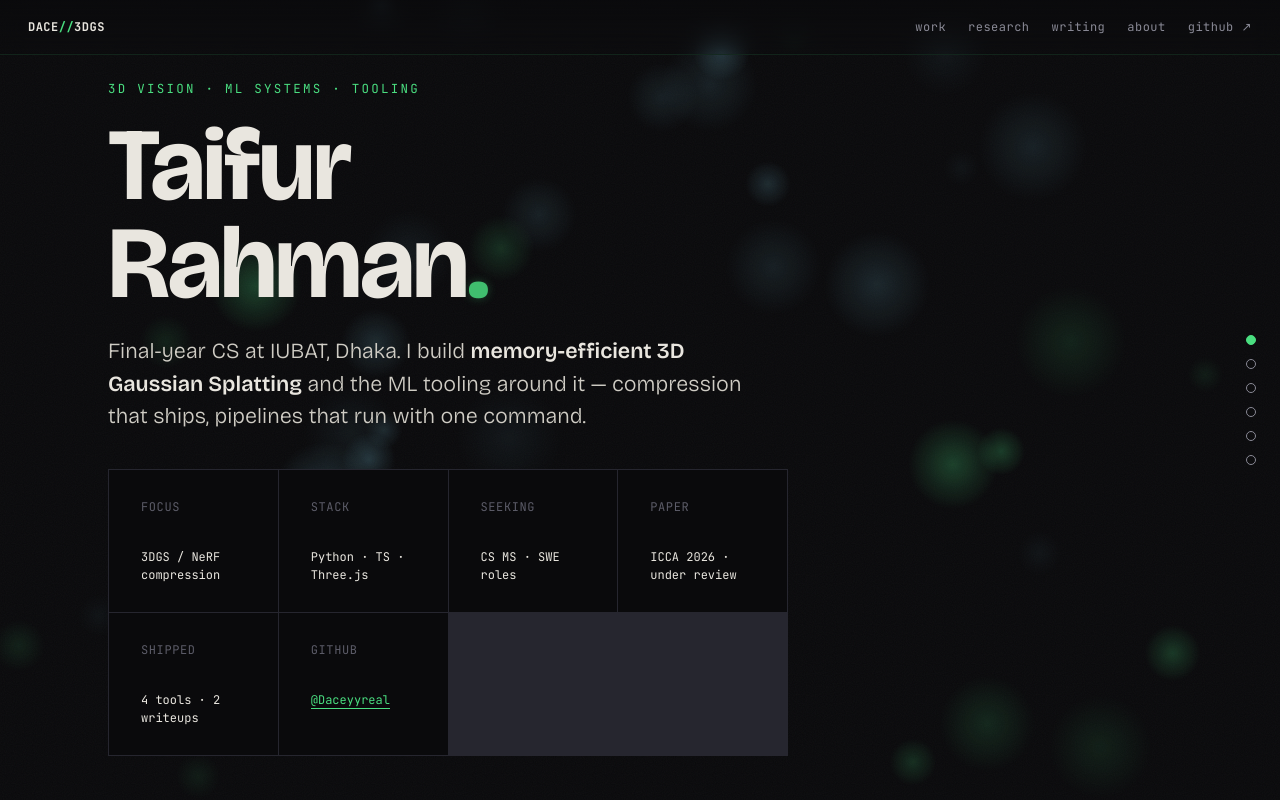
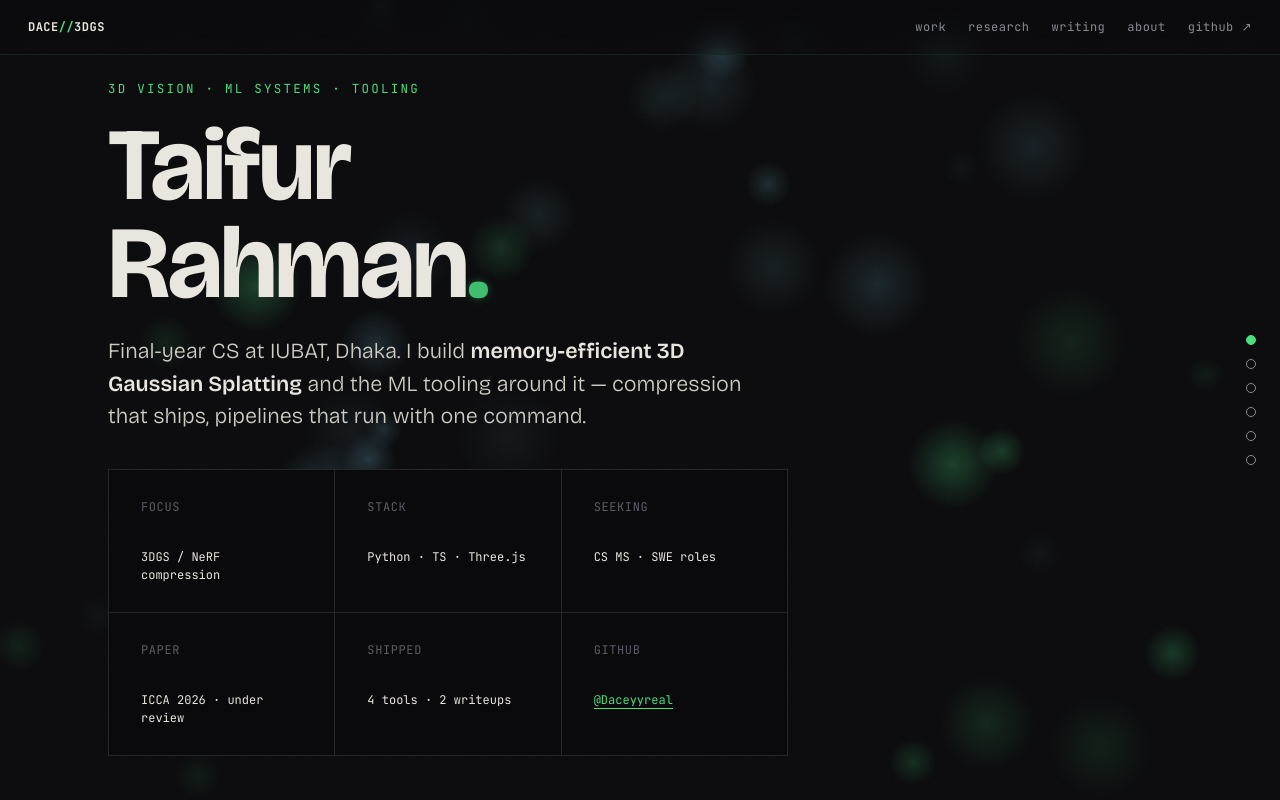
Before and after one commit to Daceyyreal/Daceyyreal.github.io, a plain HTML site: page index.html in a window 1280 px wide. Drawn offline with nearby package versions, Linux system fonts and the light colour scheme.

Commit message:
Hero spec grid: fix empty slots by locking columns to divisors of 6

```diff
--- a/index.html
+++ b/index.html
@@ -84,7 +84,9 @@
   }
   .lede{max-width:640px;margin-top:22px;font-size:clamp(1.05rem,2vw,1.35rem);font-weight:300;color:#cfccc4}
   .lede b{font-weight:600;color:var(--bone)}
-  .spec{margin-top:36px;display:grid;grid-template-columns:repeat(auto-fit,minmax(150px,1fr));gap:1px;background:var(--line);border:1px solid var(--line);max-width:680px}
+  /* 6 cells: keep column counts that divide 6 so no empty grid slots show through */
+  .spec{margin-top:36px;display:grid;grid-template-columns:repeat(3,1fr);gap:1px;background:var(--line);border:1px solid var(--line);max-width:680px}
+  @media(max-width:560px){.spec{grid-template-columns:repeat(2,1fr)}}
   .spec div{background:var(--ink);padding:14px 16px;font-family:var(--mono);font-size:12px}
   .spec .k{color:var(--dim);letter-spacing:.05em}
   .spec .v{color:var(--bone);margin-top:4px}
```
